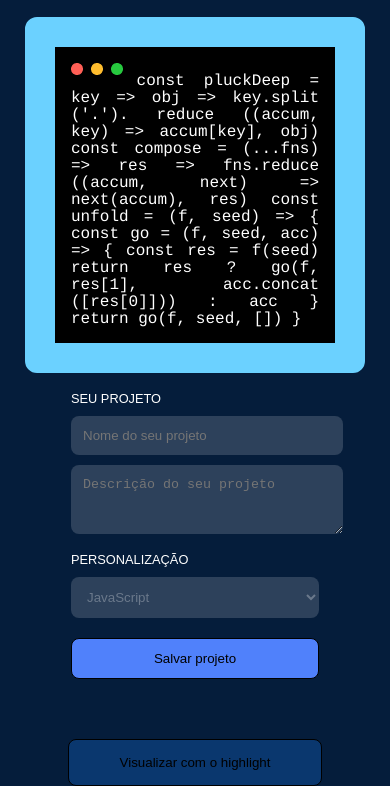
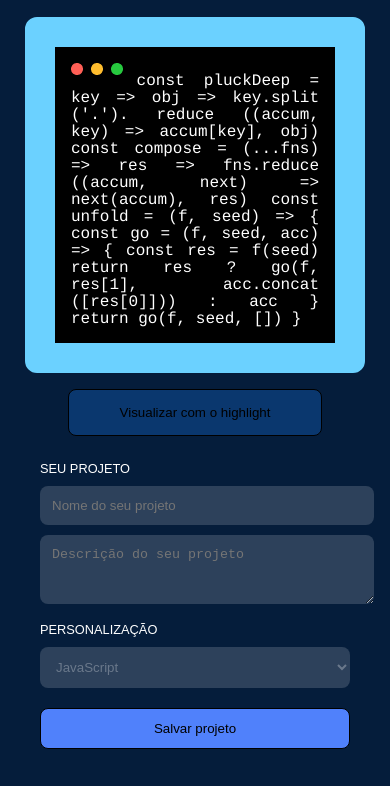
Before and after one commit to glsvitoria/alura-challenges-front-end, a plain HTML site: page index.html in a window 390 px wide. Shown: the part 476-1262 px from the top of the page. Drawn offline with Linux system fonts and the light colour scheme.

Commit message:
Ajustando a parte mobile do site (falta aprender a criar o menu lateral)

```diff
--- a/style.css
+++ b/style.css
@@ -205,6 +205,10 @@ code pre {
         align-items: center;
     }
 
+    header input {
+        height: 70%;
+    }
+
     .input-inicial {
         order: +1;
         width: 95%;
@@ -227,7 +231,14 @@ code pre {
     }
 
     .detalhes-projeto {
-        width: 80%;
+        width: 100%;
+        top: 70px;
+        position: relative;
+    }
+
+    .botao-highlight {
+        position: relative;
+        bottom: 350px;
     }
 
 }
```
